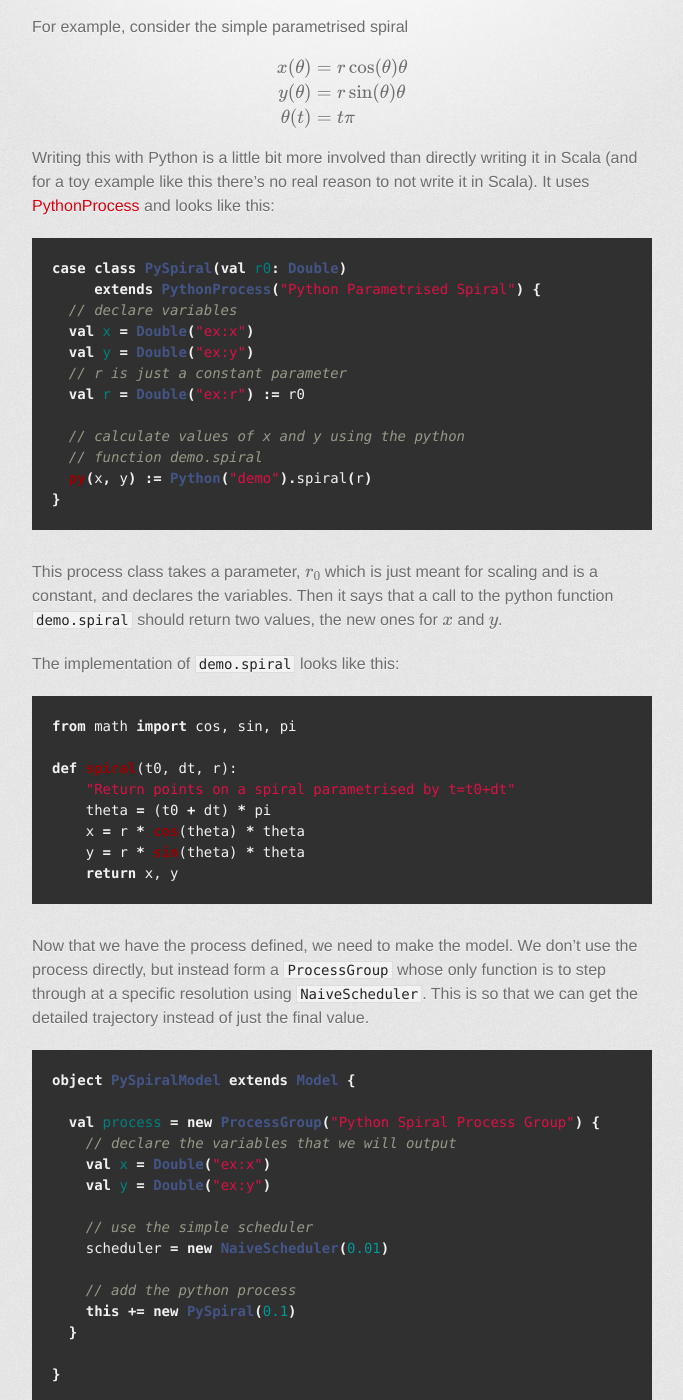
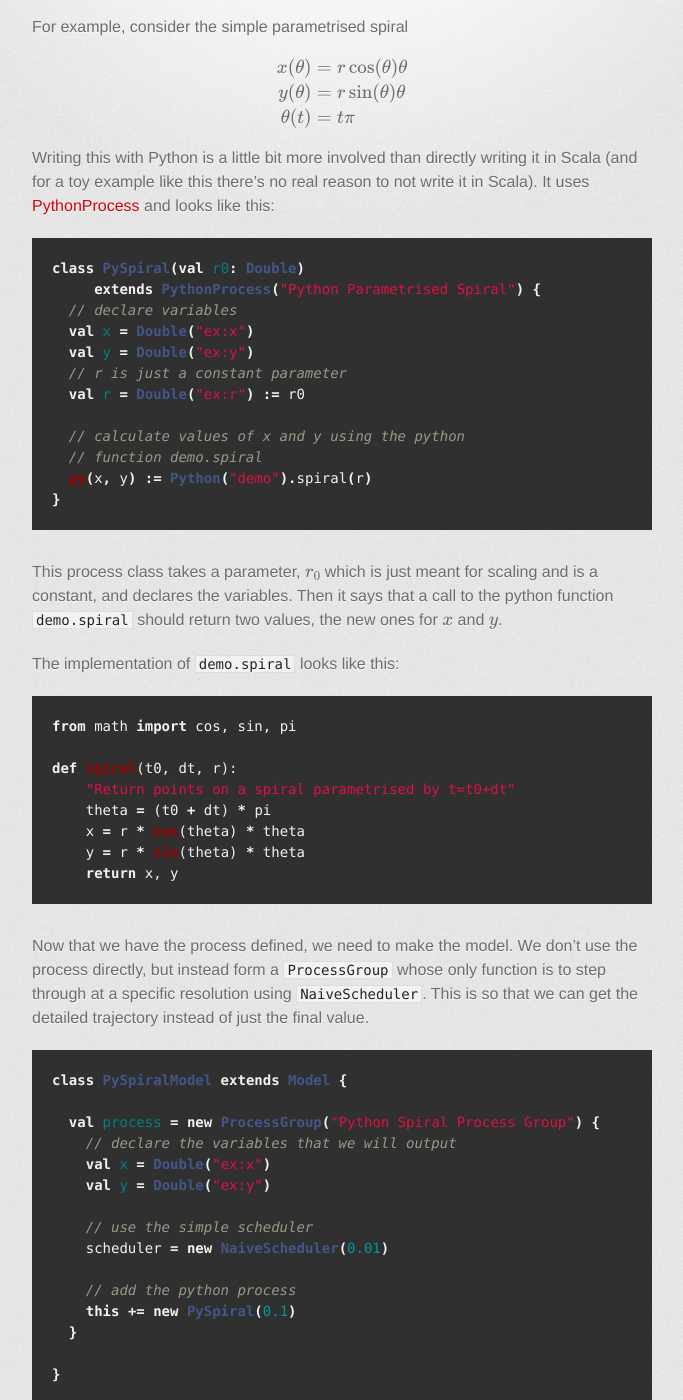
Before and after one commit to edinburgh-rbm/mois-examples, a Jekyll site: the page built from python/index.md, in a window 1280 px wide and 1400 px high, scrolled down 365 px. Shown: the whole window, without its empty margins (298-981 px from the left). Built offline with Jekyll 4.4.1, drawn with Linux system fonts in a browser that asks for light colours; some web fonts are replaced; formulas are drawn with MathJax 3; a script that is not in the unit is left out.

Commit message:
correct examples

```diff
--- a/python/index.md
+++ b/python/index.md
@@ -26,7 +26,7 @@ reason to not write it in Scala). It uses [PythonProcess] and looks
 like this:
 
 {% highlight scala %}
-case class PySpiral(val r0: Double)
+class PySpiral(val r0: Double)
      extends PythonProcess("Python Parametrised Spiral") {
   // declare variables
   val x = Double("ex:x")
@@ -65,7 +65,7 @@ whose only function is to step through at a specific resolution using
 instead of just the final value.
 
 {% highlight scala %}
-object PySpiralModel extends Model {
+class PySpiralModel extends Model {
 
   val process = new ProcessGroup("Python Spiral Process Group") {
     // declare the variables that we will output
```
Also changed, not shown: henon/index.md (+2 -2 lines).
